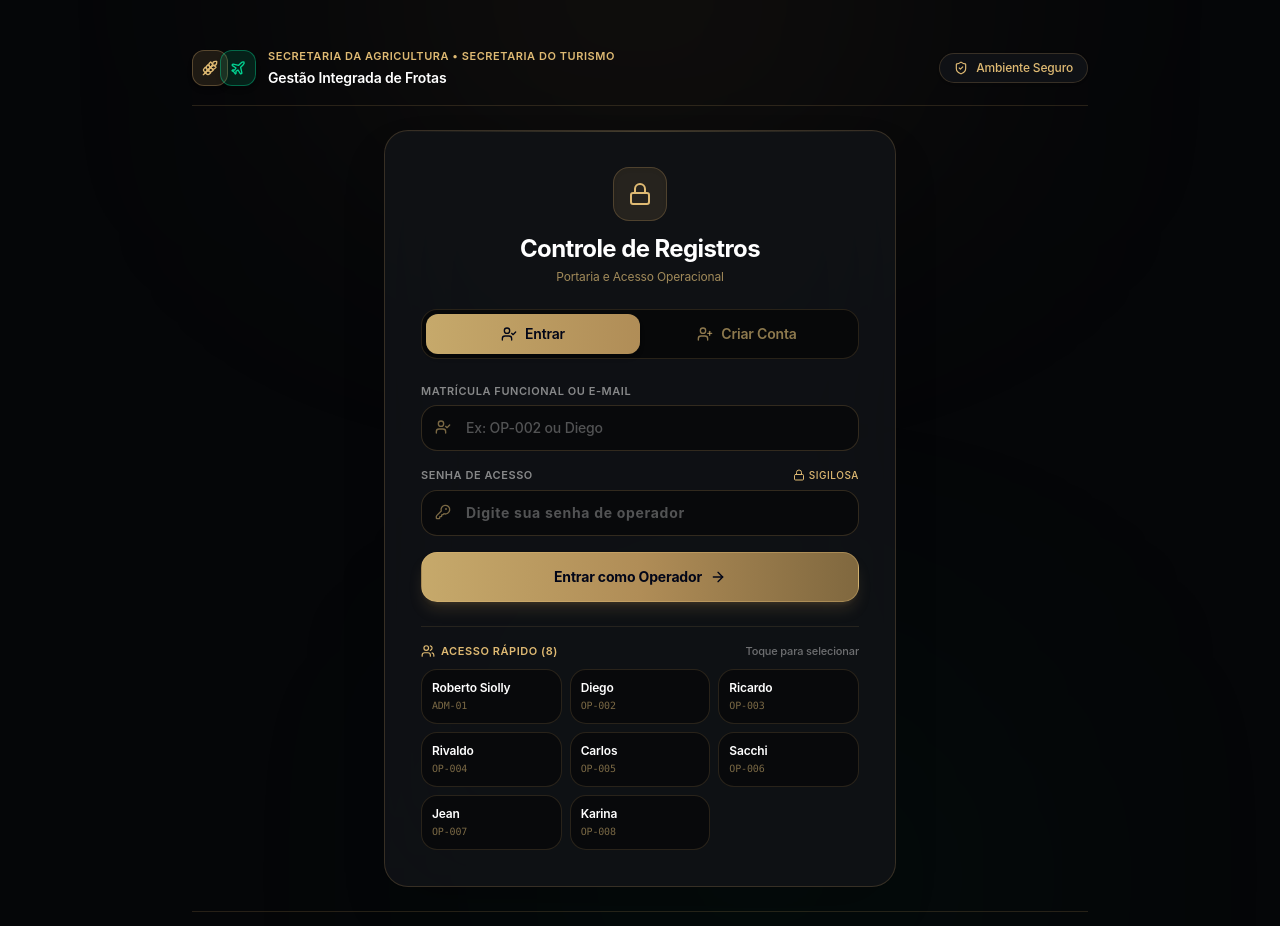
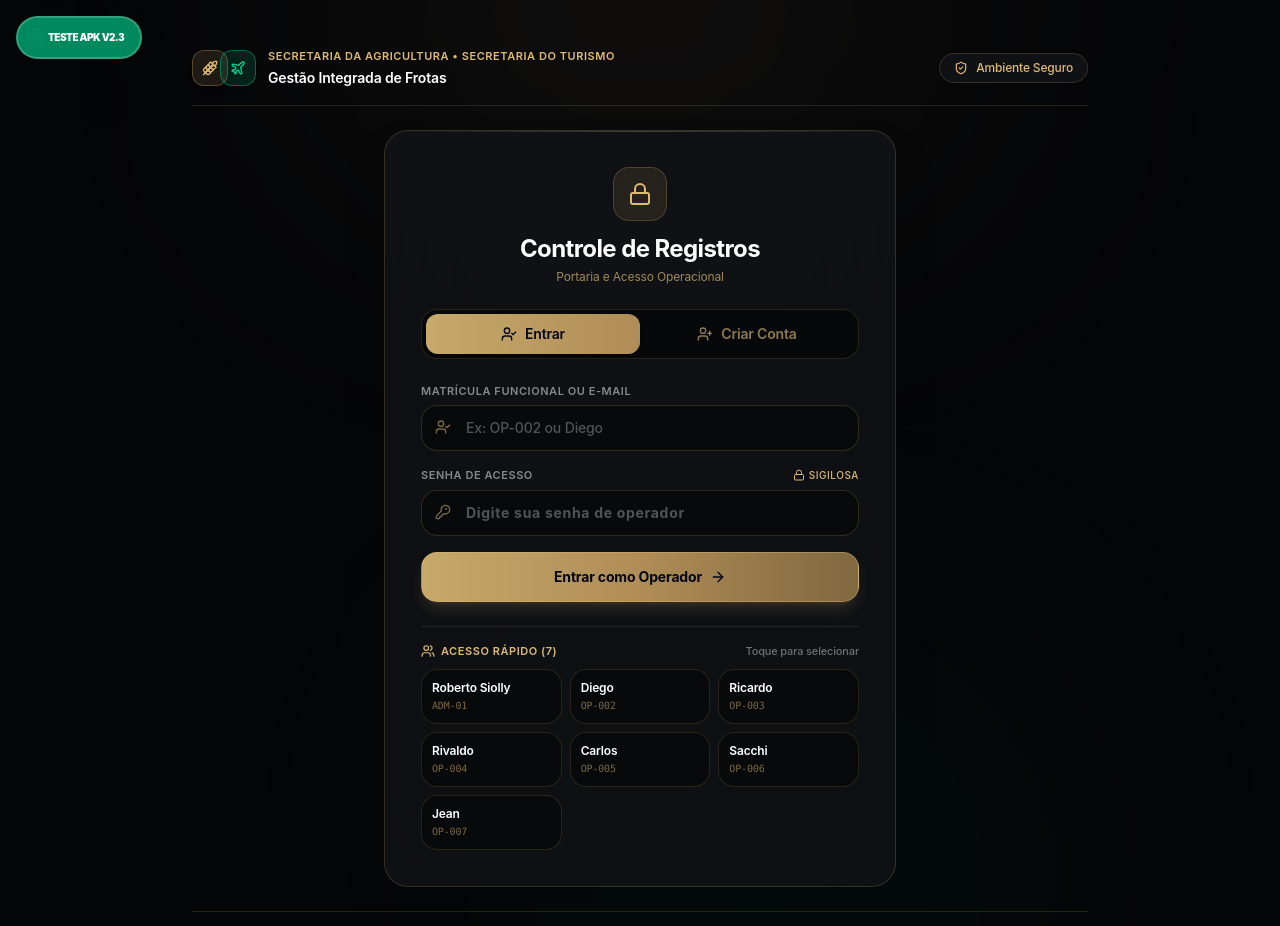
Before and after one commit to Robsiolly/Governo-Secretaria-da-agricultura-, a React (Vite) app: page / in a window 1280 px wide. Shown: the top 926 px of the page. Built offline with nearby package versions, Linux system fonts and the light colour scheme; no server answers; the database is empty.

Commit message:
refactor: remove Karina and add diagnostic tool
Remove operator 'Karina' from the registry and add a floating diagnostic button to the login screen to troubleshoot connectivity.

```diff
--- a/src/components/LoginScreen.tsx
+++ b/src/components/LoginScreen.tsx
@@ -143,8 +143,67 @@ export const LoginScreen: React.FC<LoginScreenProps> = ({ onLoginSuccess }) => {
     setErro(null);
   };
 
+  const [diagMsg, setDiagMsg] = React.useState<string | null>(null);
+  const [diagLoading, setDiagLoading] = React.useState(false);
+
   return (
     <div className="min-h-screen w-full flex flex-col justify-between bg-[#050608] text-white p-4 md:p-8 relative overflow-hidden selection:bg-[#B08D57]/30 selection:text-[#DFBA73]">
+      {/* BOTÃO DE DIAGNÓSTICO FLUTUANTE (Garantia de clique no APK) */}
+      <div className="fixed top-4 left-4 z-[9999] flex flex-col gap-2 max-w-[80%]">
+        <button
+          type="button"
+          disabled={diagLoading}
+          onClick={async (e) => {
+            e.stopPropagation();
+            setDiagLoading(true);
+            setDiagMsg('Testando...');
+
+            const origin = window.location.origin;
+            const fullUrl = `${origin}/api/ping`;
+
+            try {
+              console.log('[DIAG] Acessando:', fullUrl);
+              const res = await fetch(fullUrl, { cache: 'no-store' });
+
+              if (!res.ok) {
+                throw new Error(`Status HTTP: ${res.status}`);
+              }
+
+              const data = await res.json();
+              setDiagMsg(`✅ OK: ${data.mensagem} (${new Date().toLocaleTimeString()})`);
+            } catch (err: any) {
+              console.error('[DIAG] Erro:', err);
+              setDiagMsg(`❌ ERRO: ${err.message || 'Sem resposta'}`);
+            } finally {
+              setDiagLoading(false);
+            }
+          }}
+          className={`bg-emerald-600/90 hover:bg-emerald-500 text-white p-3 rounded-full shadow-2xl border-2 border-white/20 flex items-center gap-2 cursor-pointer active:scale-90 transition-all pointer-events-auto ${diagLoading ? 'opacity-50' : ''}`}
+          title="Testar Conexão"
+        >
+          <div className={`w-2.5 h-2.5 rounded-full bg-white ${diagLoading ? 'animate-spin' : 'animate-ping'}`} />
+          <span className="text-[10px] font-black uppercase tracking-tighter pr-1">
+            {diagLoading ? 'Processando...' : 'Teste APK v2.3'}
+          </span>
+        </button>
+
+        {diagMsg && (
+          <div
+            onClick={() => setDiagMsg(null)}
+            className="bg-black/80 backdrop-blur-md border border-[#B08D57]/30 p-3 rounded-xl text-[10px] font-mono text-[#DFBA73] shadow-2xl animate-in fade-in slide-in-from-left-2"
+          >
+            <div className="flex justify-between items-center mb-1">
+              <span className="font-bold uppercase opacity-50">Log do Servidor:</span>
+              <span className="text-[8px] opacity-40">Tocar para fechar</span>
+            </div>
+            {diagMsg}
+            <div className="mt-1 pt-1 border-t border-white/10 text-[8px] opacity-40">
+              Host: {window.location.host || 'N/A'}
+            </div>
+          </div>
+        )}
+      </div>
+
       {/* Specular Radial Background Glows - Ouro Velho & Champagne */}
       <div className="absolute top-0 left-1/2 w-[600px] h-[300px] bg-[#B08D57]/10 rounded-full blur-[140px] pointer-events-none -translate-x-1/2 -translate-y-1/2" />
       <div className="absolute bottom-0 right-1/4 w-[400px] h-[250px] bg-emerald-500/10 rounded-full blur-[160px] pointer-events-none" />
@@ -300,6 +359,7 @@ export const LoginScreen: React.FC<LoginScreenProps> = ({ onLoginSuccess }) => {
                     </>
                   )}
                 </button>
+
               </form>
 
               {/* Fast Selector */}
@@ -451,24 +511,6 @@ export const LoginScreen: React.FC<LoginScreenProps> = ({ onLoginSuccess }) => {
           Secretaria da Agricultura e Abastecimento • Secretaria do Turismo
         </p>
 
-        {/* Botão de Verificação Técnica (Apenas para depuração do APK) */}
-        <button
-          type="button"
-          onClick={async () => {
-            try {
-              const res = await fetch('/api/ping');
-              const data = await res.json();
-              alert(`Conexão OK!\nOrigem: ${data.origin}\nIA Aura: Online`);
-            } catch (e) {
-              alert('Erro de Conexão: O servidor não respondeu ao pedido do APK.');
-            }
-          }}
-          className="text-[10px] text-[#C6A96B]/60 hover:text-[#C6A96B] transition-colors flex items-center gap-1.5 uppercase tracking-widest font-bold"
-        >
-          <div className="w-1.5 h-1.5 rounded-full bg-emerald-500 animate-pulse" />
-          Testar Conexão com Servidor
-        </button>
-
         <div className="inline-block px-3.5 py-1 rounded-xl bg-[#B08D57]/10 border border-[#B08D57]/25 font-semibold text-[#DFBA73]">
           Desenvolvido por Siolly Technology
         </div>
--- a/src/services/storageService.ts
+++ b/src/services/storageService.ts
@@ -32,7 +32,6 @@ export const RESPONSAVEIS_CADASTRO = [
   'Carlos',
   'Sacchi',
   'Jean',
-  'Karina',
 ] as const;
 
 export type ResponsavelNome = typeof RESPONSAVEIS_CADASTRO[number];
@@ -133,16 +132,6 @@ export const OPERADORES_PADRAO: ContaOperador[] = [
     nivelAcesso: 'OPERADOR',
     senha: '123',
   },
-  {
-    id: 'op-karina-8',
-    nome: 'Karina',
-    email: 'karina@governo.gov.br',
-    matricula: 'OP-008',
-    cargo: 'Operadora de Cadastro',
-    secretariaPadrao: 'Ambas',
-    nivelAcesso: 'OPERADOR',
-    senha: '123',
-  },
 ];
 
 // Compatibilidade
@@ -212,7 +201,7 @@ export const StorageService = {
         operadoresValidos.push(operadorSaneado);
       }
 
-      // 2. Garantir que todos os operadores padrão (Roberto, Diego, Ricardo, Rivaldo, Carlos, Sacchi, Jean, Karina) existam
+      // 2. Garantir que todos os operadores padrão (Roberto, Diego, Ricardo, Rivaldo, Carlos, Sacchi, Jean) existam
       for (const opPadrao of OPERADORES_PADRAO) {
         const existe = operadoresValidos.some(
           o => o.id === opPadrao.id ||
```
